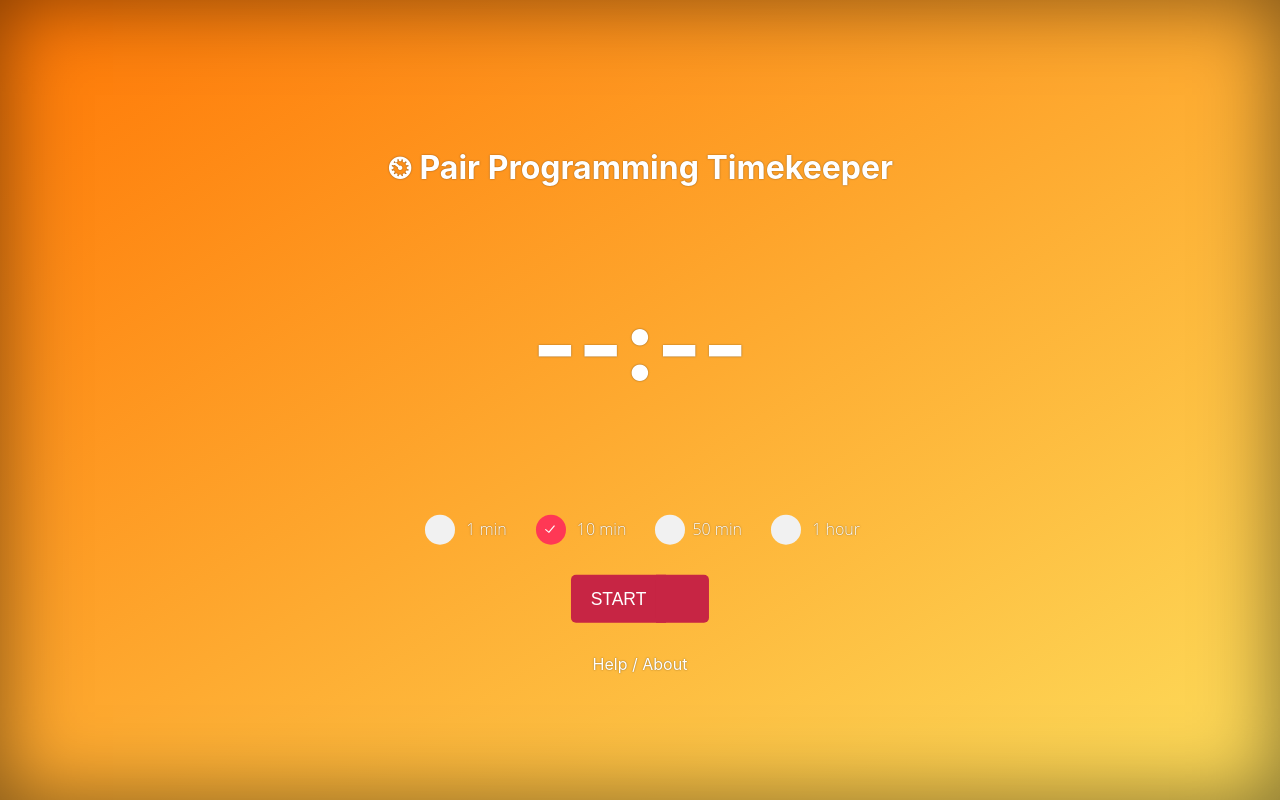
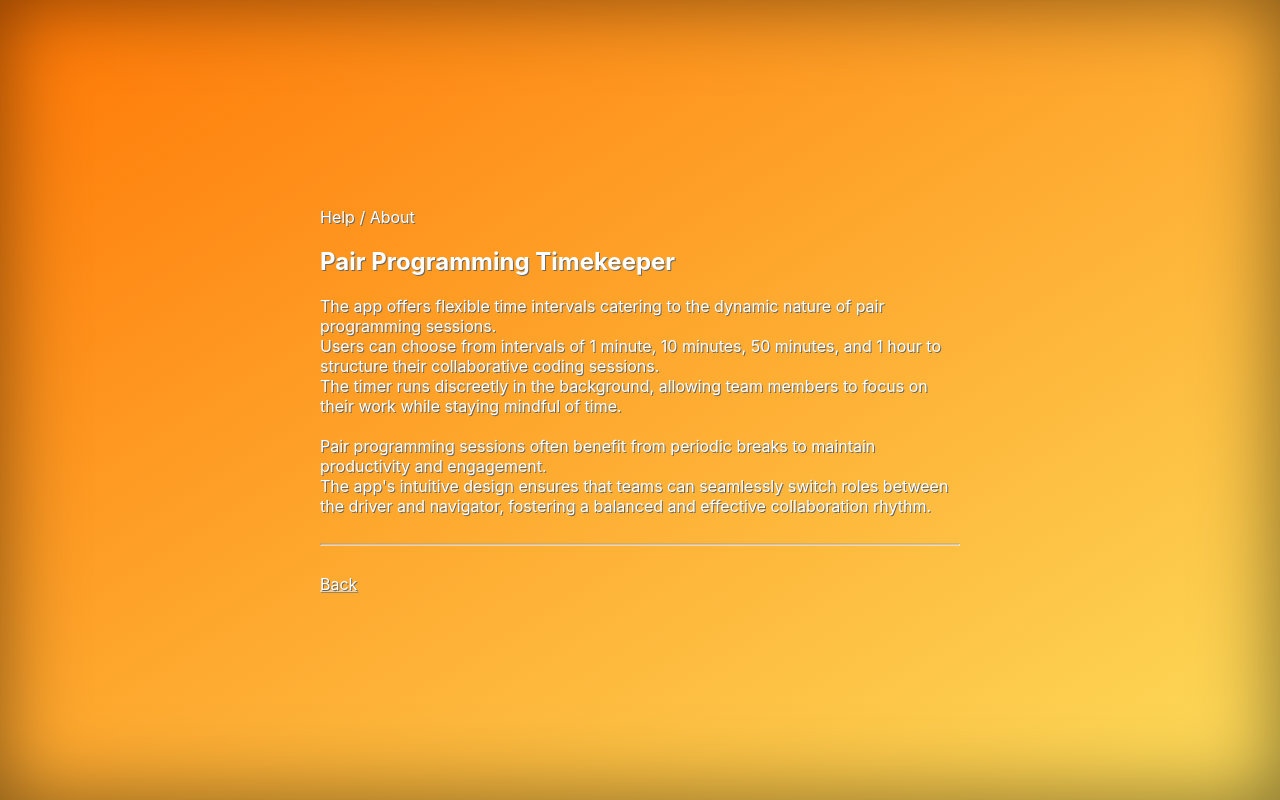
Before and after one commit to mlsvd/pair-programming-timer-web, a React (Create React App) app in the folder app/: page /about in a window 1280 px wide. Built offline with nearby package versions, Linux system fonts and the light colour scheme.

Commit message:
Add more functionality

```diff
--- a/app/package.json
+++ b/app/package.json
@@ -8,8 +8,8 @@
     "@testing-library/user-event": "^13.5.0",
     "react": "^18.2.0",
     "react-dom": "^18.2.0",
+    "react-router-dom": "^6.20.0",
     "react-scripts": "5.0.1",
-    "react-tooltip": "^5.24.0",
     "web-vitals": "^2.1.4"
   },
   "scripts": {
--- a/app/src/App.js
+++ b/app/src/App.js
@@ -1,25 +1,30 @@
 import logo from './logo.svg';
 import './App.css';
-import Timer from './components/Timer';
-import TimerControls from './components/TimerControls';
-import Title from "./components/Title";
-import Help from "./components/Help";
-import 'react-tooltip/dist/react-tooltip.css'
+import AboutPage from "./components/AboutPage";
+import {Navigate, Route, BrowserRouter as Router, Routes} from "react-router-dom";
+import TimerPage from "./components/TimerPage";
 
 function App() {
   return (
-      <div className="text-center" style={{
-          position: 'absolute', left: '50%', top: '50%',
-          transform: 'translate(-50%, -50%)'
-      }}>
-        <div className="cover-container d-flex w-100 h-100 p-3 mx-auto flex-column">
-            <main role="main" className="App inner cover">
-                <Title />
-                <Timer />
-                <Help />
-            </main>
-        </div>
-      </div>
+      <>
+          <Router>
+              <Routes>
+                  <Route
+                      exact
+                      path="/"
+                      element={<TimerPage />}
+                  />
+                  <Route
+                      path="/about"
+                      element={<AboutPage />}
+                  />
+                  <Route
+                      path="*"
+                      element={<Navigate to="/" />}
+                  />
+              </Routes>
+          </Router>
+      </>
   );
 }
 
--- a/app/src/components/Help.js
+++ b/app/src/components/AboutPage.js
@@ -1,14 +1,15 @@
 import React from "react";
-import { Tooltip } from 'react-tooltip'
 
-class Help extends React.Component {
+class AboutPage extends React.Component {
     render () {
         return (
-            <div>
+            <div  className="text-center" style={{
+                position: 'absolute', left: '50%', top: '50%',
+                transform: 'translate(-50%, -50%)'
+            }}>
                 <a data-tooltip-id="instructions">
                     Help / About
                 </a>
-                <Tooltip id="instructions">
                   <div style={{ display: 'flex', flexDirection: 'column' }}>
                       <h2>Pair Programming Timekeeper</h2>
                       <span>The app offers flexible time intervals catering to the dynamic nature of pair programming sessions.</span>
@@ -18,10 +19,13 @@ class Help extends React.Component {
                       <span>Pair programming sessions often benefit from periodic breaks to maintain productivity and engagement.</span>
                       <span>The app's intuitive design ensures that teams can seamlessly switch roles between the driver and navigator, fostering a balanced and effective collaboration rhythm.</span>
                   </div>
-                </Tooltip>
+                <br />
+                <hr />
+                <br />
+                <a href="/">Back</a>
             </div>
         );
     }
 }
 
-export default Help;
+export default AboutPage;
--- /dev/null
+++ b/app/src/components/TimerPage.js
@@ -0,0 +1,24 @@
+import React from "react";
+import Title from "./Title";
+import Timer from "./Timer";
+
+class TimerPage extends React.Component {
+    render () {
+        return (
+            <div className="text-center" style={{
+                position: 'absolute', left: '50%', top: '50%',
+                transform: 'translate(-50%, -50%)'
+            }}>
+                <div className="cover-container d-flex w-100 h-100 p-3 mx-auto flex-column">
+                    <main role="main" className="App inner cover">
+                        <Title/>
+                        <Timer/>
+                        <a href="/about">Help / About</a>
+                    </main>
+                </div>
+            </div>
+        )
+    }
+}
+
+export default TimerPage;
--- a/app/src/index.css
+++ b/app/src/index.css
@@ -6,6 +6,11 @@ body {
   -webkit-font-smoothing: antialiased;
   -moz-osx-font-smoothing: grayscale;
 }
+
+body * {
+  text-shadow: 1px 1px #666;
+}
+
 
 code {
   font-family: source-code-pro, Menlo, Monaco, Consolas, 'Courier New',
```
Also changed, not shown: 1 other file (tests, documents, lock files or other folders).
